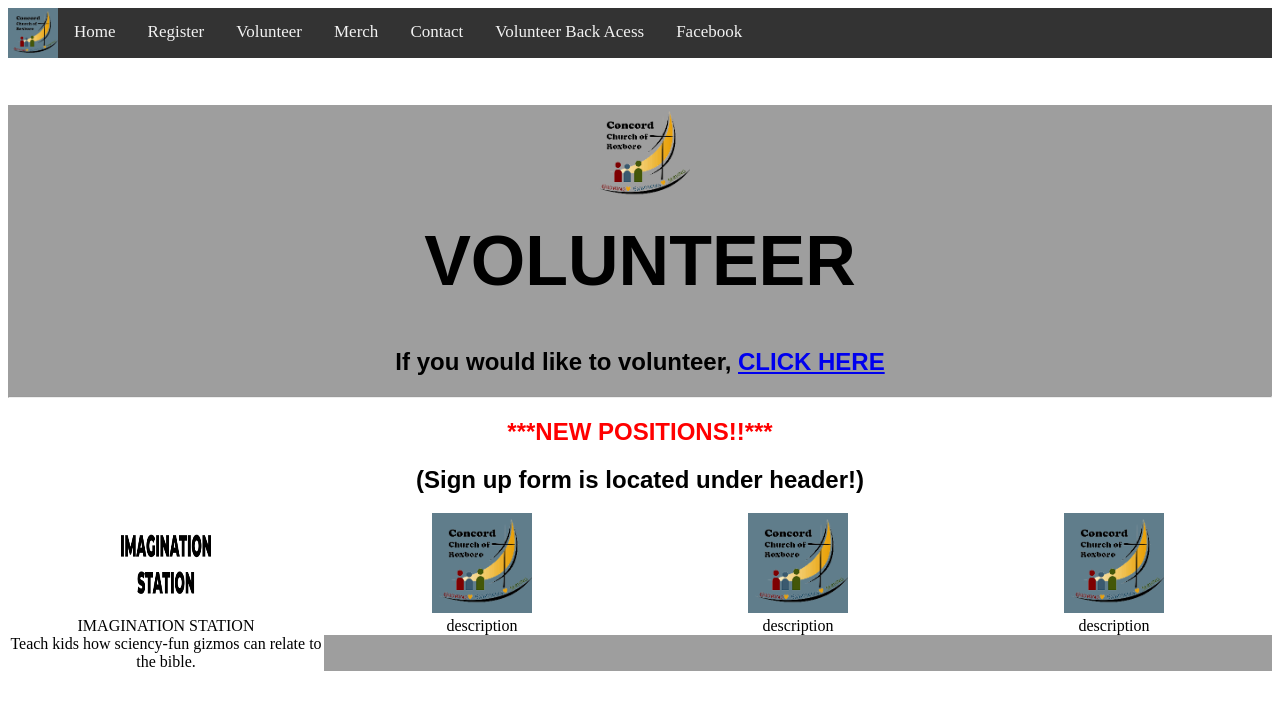
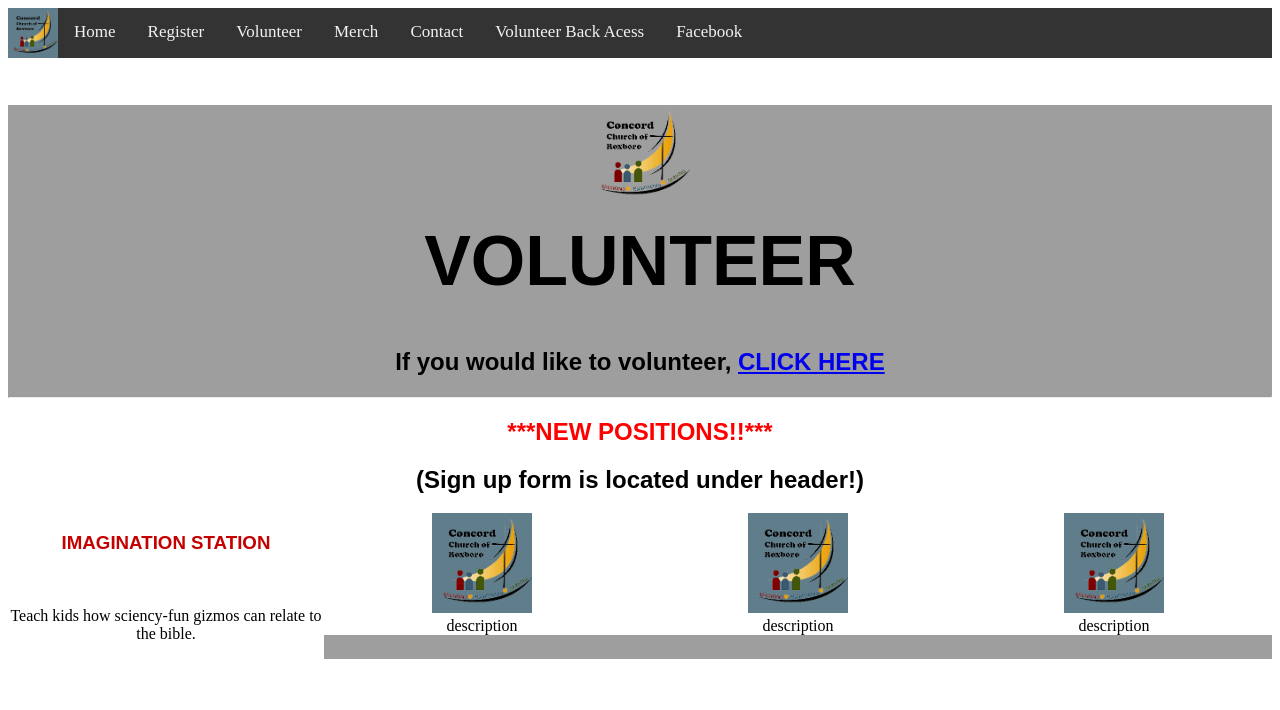
Before and after one commit to vbsisamazing/concordchurchvbs.com, a plain HTML site: page volunteer.html in a window 1280 px wide. Drawn offline with Linux system fonts and the light colour scheme; a web font is replaced by a local one.

Commit message:
Update volunteer.html

```diff
--- a/volunteer.html
+++ b/volunteer.html
@@ -27,7 +27,7 @@
 
 <link rel="stylesheet" href="style1.css">
 <div class="row">
-  <div class="columnh"> <center><img class="imgll" src="is.png" alt="rcmms"> <br>IMAGINATION STATION <br> Teach kids how sciency-fun gizmos can relate to the bible. </center></div>
+  <div class="columnh"> <center><h3>IMAGINATION STATION</h3> <br> <p>Teach kids how sciency-fun gizmos can relate to the bible.</p> </center></div>
   <div class="columnh"> <center><img class="imgl" src="logo1.png" alt="rcmms"> <br>description </center></div>
   <div class="columnh"> <center><img class="imgl" src="logo1.png" alt="rcmms"> <br>description </center></div>
   <div class="columnh"> <center><img class="imgl" src="logo1.png" alt="rcmms"> <br>description </center></div>
```
